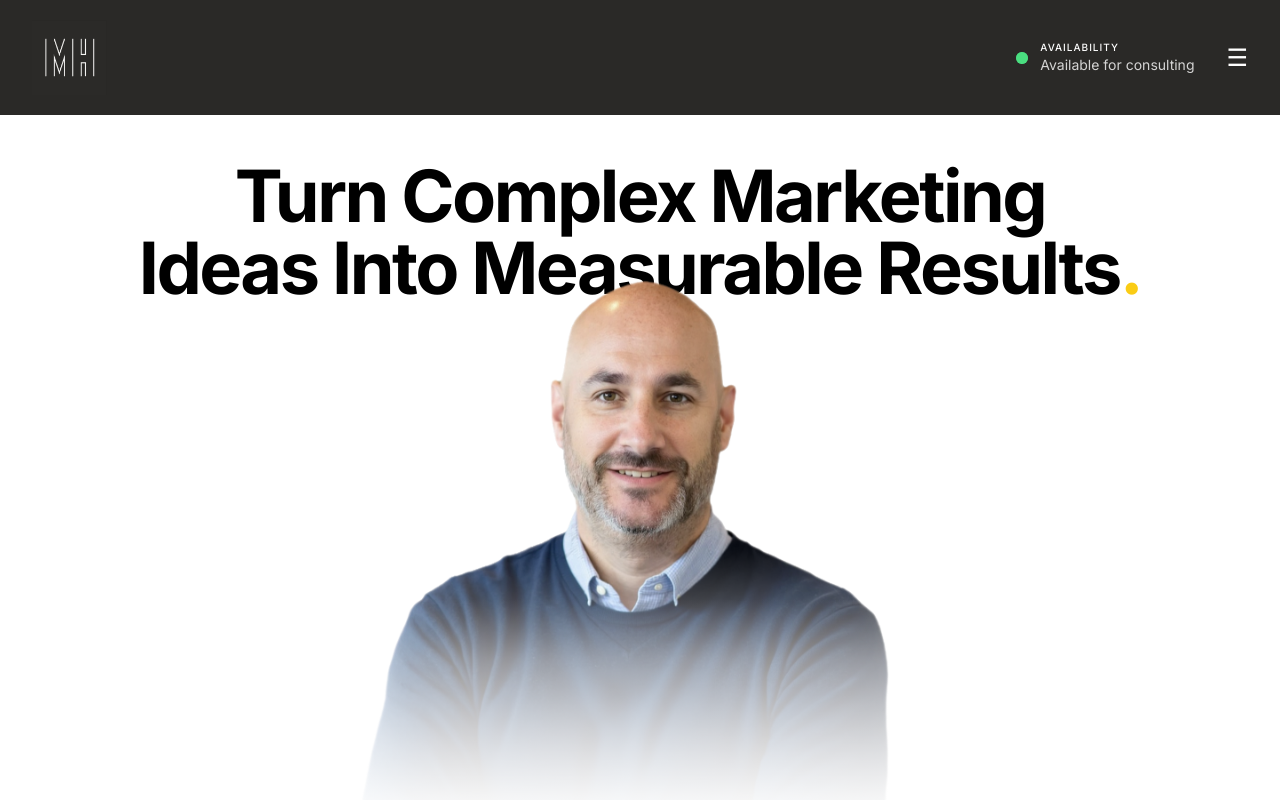
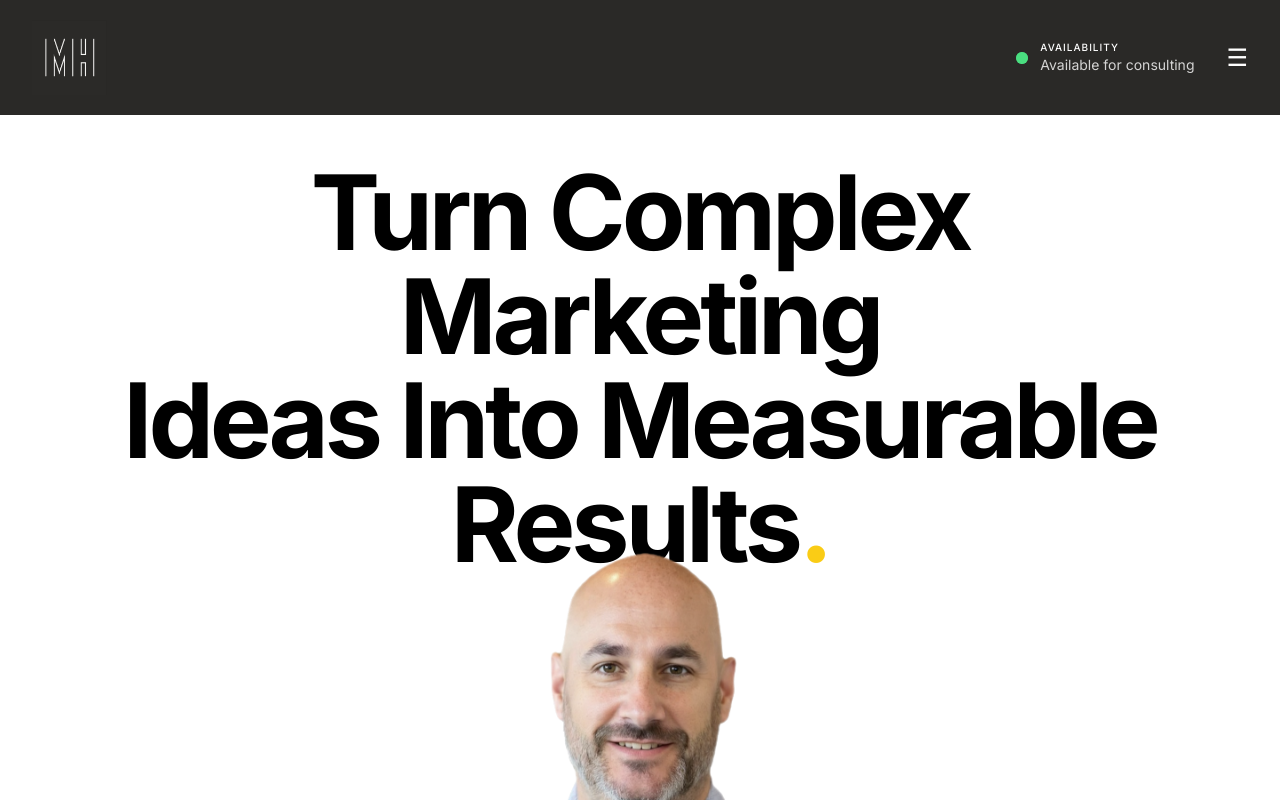
Before and after one commit to mrh1976/mherron, a Next.js app: page / in a window 1280 px wide. Shown: the top 800 px of the page. Built offline with nearby package versions, Linux system fonts and the light colour scheme.

Commit message:
Update page.tsx

```diff
--- a/app/page.tsx
+++ b/app/page.tsx
@@ -82,7 +82,7 @@ export default function Home() {
 
       <section className="pt-40 pb-8 px-8">
         <div className="max-w-6xl mx-auto text-center">
-          <h1 className="text-[64px] md:text-[72px] font-bold mb-0 leading-[1.0] tracking-[-0.035em]">
+          <h1 className="text-[104px] font-[800] mb-0 leading-[104px] tracking-[-4.16px]">
             Turn Complex Marketing
             <br />
             Ideas Into Measurable Results
```
